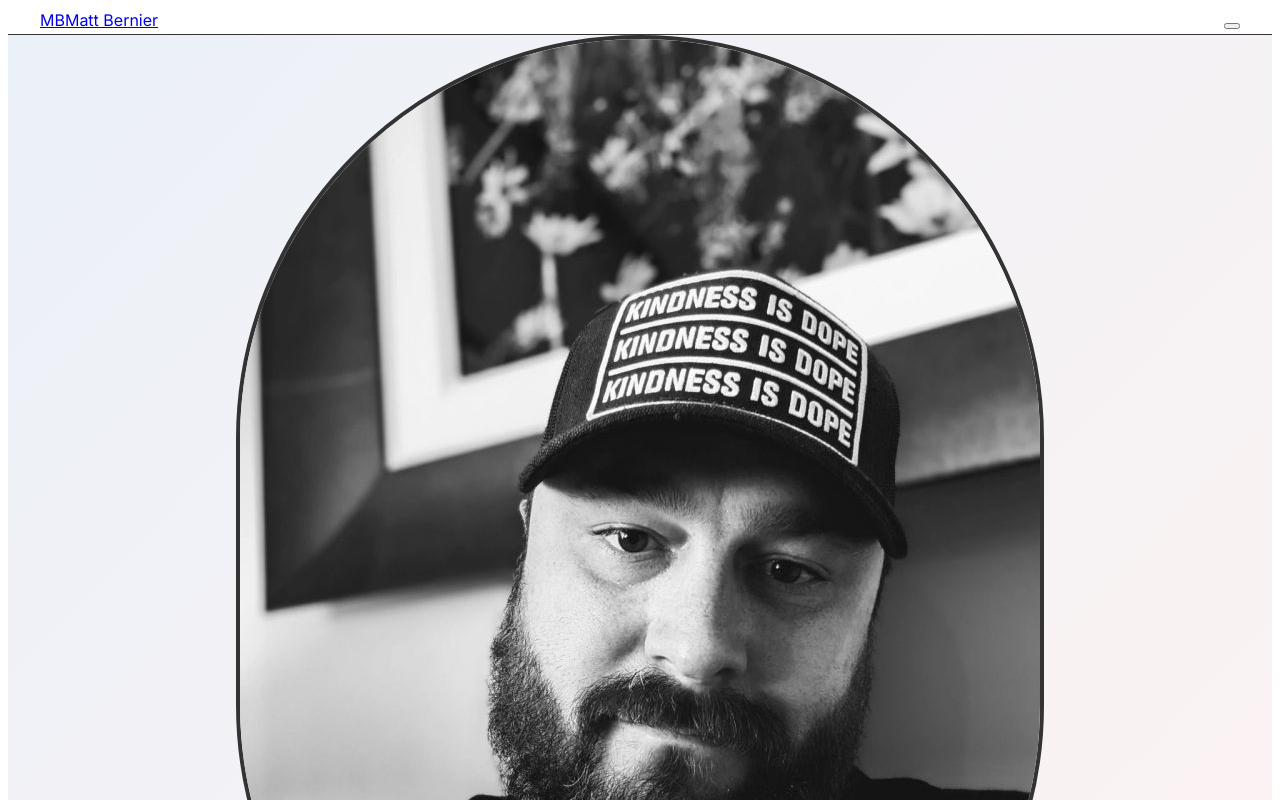
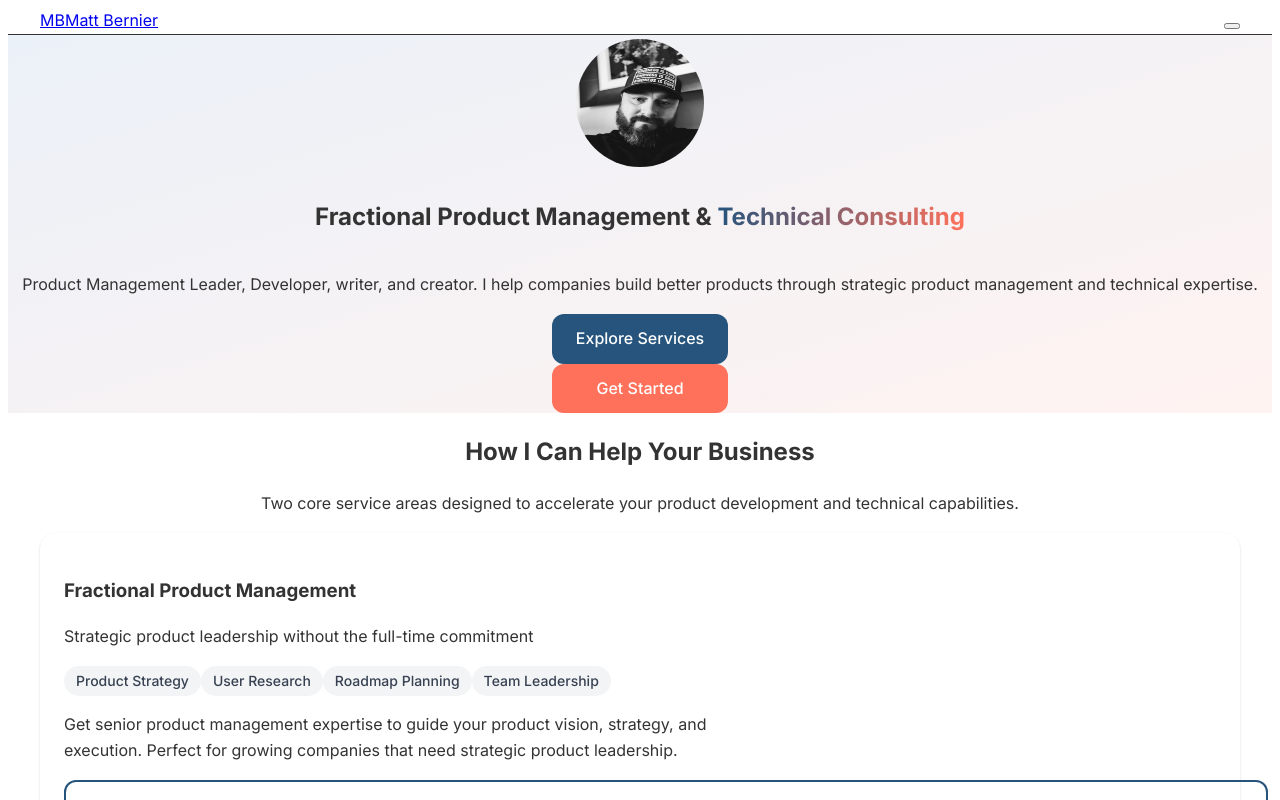
Before and after one commit to mbernier/mbernier.com, a Next.js app: page / in a window 1280 px wide. Shown: the top 800 px of the page. Built offline with nearby package versions, Linux system fonts and the light colour scheme.

Commit message:
fix(hero): group image and content, constrain image size, and align buttons

```diff
--- a/src/app/page.tsx
+++ b/src/app/page.tsx
@@ -16,13 +16,18 @@ export default async function HomePage() {
   return (
     <Layout>
       {/* Hero Section */}
-      <section className="hero-gradient py-20 text-center">
-        <div className="max-w-3xl mx-auto space-y-6 px-4">
-          <img
-            src="/matt.hat.jpg"
-            alt="Matt Bernier"
-            className="w-32 h-32 rounded-full mx-auto border-4 border-white shadow-md"
-          />
+      <section className="hero-gradient py-20">
+        <div className="max-w-3xl mx-auto flex flex-col items-center text-center space-y-6 px-4">
+          <div>
+            <Image
+              src="/matt.hat.jpg"
+              alt="Matt Bernier"
+              width={128}
+              height={128}
+              className="w-32 h-32 rounded-full border-4 border-white shadow-md mx-auto"
+              priority
+            />
+          </div>
           <h1 className="text-3xl md:text-5xl font-bold text-graphite-800">
             Fractional Product Management &{' '}
             <span className="text-gradient">Technical Consulting</span>
@@ -30,7 +35,7 @@ export default async function HomePage() {
           <p className="text-lg text-graphite-600">
             Product Management Leader, Developer, writer, and creator. I help companies build better products through strategic product management and technical expertise.
           </p>
-          <div className="flex flex-col sm:flex-row justify-center gap-4 mt-6">
+          <div className="flex flex-col sm:flex-row justify-center gap-4 mt-2">
             <a href="/services" className="btn-primary">Explore Services</a>
             <a href="/contact" className="btn-secondary">Get Started</a>
           </div>
```
